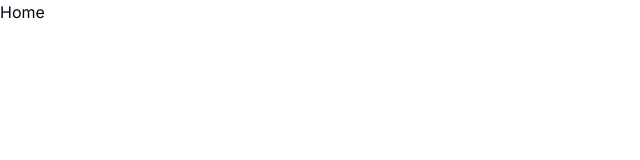
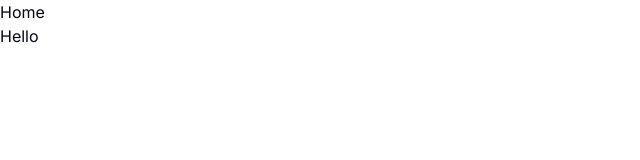
Before and after one commit to antonyjaison/leftover, a Next.js app: page / in a window 1280 px wide. Shown: the top 160 px of the page, without its empty margins (0-640 px from the left). Built offline with nearby package versions, Linux system fonts and the light colour scheme.

Commit message:
Added Poppins

```diff
--- a/src/app/layout.js
+++ b/src/app/layout.js
@@ -1,7 +1,9 @@
-import { Inter } from "next/font/google";
+import { Inter, Poppins } from "next/font/google";
 import "./globals.css";
+import { cn } from "@/lib/utils";
 
 const inter = Inter({ subsets: ["latin"] });
+const poppins = Poppins({ subsets: ["latin"], weight: ["400"], variable: "--font-Poppins" });
 
 export const metadata = {
   title: "Create Next App",
@@ -11,7 +13,7 @@ export const metadata = {
 export default function RootLayout({ children }) {
   return (
     <html lang="en">
-      <body className={inter.className}>{children}</body>
+      <body className={cn(inter.className, poppins.variable)}>{children}</body>
     </html>
   );
 }
--- a/src/app/page.js
+++ b/src/app/page.js
@@ -3,6 +3,7 @@ export default function Home() {
   return (
     <main>
      Home
+     <h1 className=" font-poppins">Hello</h1>
     </main>
   );
 }
--- a/tailwind.config.js
+++ b/tailwind.config.js
@@ -17,6 +17,9 @@ module.exports = {
       },
     },
     extend: {
+        fontFamily: {
+            poppins: "var(--font-poppins)"
+        },
       colors: {
         border: "hsl(var(--border))",
         input: "hsl(var(--input))",
```
